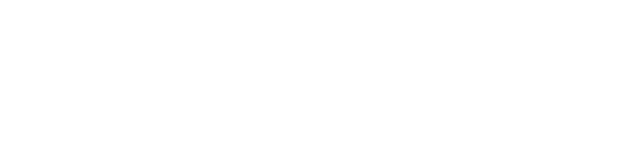
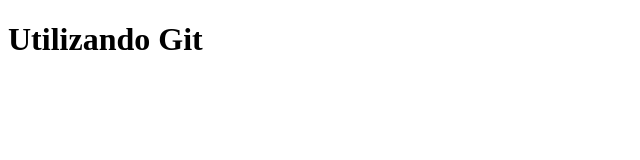
Before and after one commit to Crislander94/Primer_Proyecto, a plain HTML site: page index.html in a window 1280 px wide. Shown: the whole page, without its empty margins (0-640 px from the left). Drawn offline with Linux system fonts and the light colour scheme.

Commit message:
Agregando estructura basica para el HTML

```diff
--- a/index.html
+++ b/index.html
@@ -3,9 +3,9 @@
 <head>
     <meta charset="UTF-8">
     <meta name="viewport" content="width=device-width, initial-scale=1.0">
-    <title>Document</title>
+    <title>Git</title>
 </head>
 <body>
-
+    <h1> Utilizando Git </h1>
 </body>
 </html>
```
